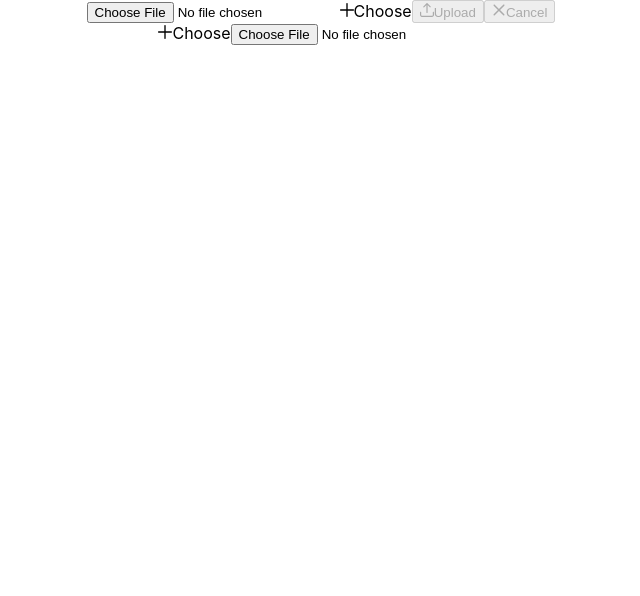
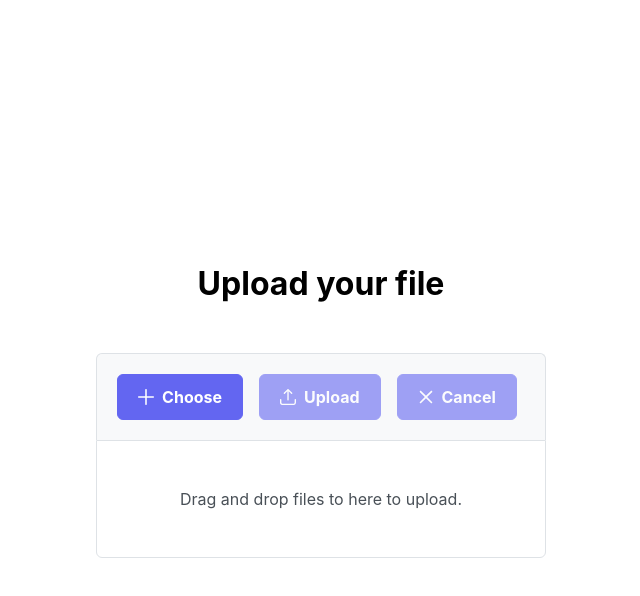
Before and after one commit to IzaqueRolim/TesteWareFlow, a React (Create React App) app in the folder frontend/: page / in a window 1280 px wide. Shown: the top 596 px of the page, without its empty margins (319-959 px from the left). Built offline with nearby package versions, Linux system fonts and the light colour scheme.

Commit message:
feat: tela login, cadastro, upload file

```diff
--- a/frontend/package.json
+++ b/frontend/package.json
@@ -3,10 +3,15 @@
   "version": "0.1.0",
   "private": true,
   "dependencies": {
+    "@emotion/react": "^11.11.1",
+    "@emotion/styled": "^11.11.0",
+    "@mui/material": "^5.14.1",
     "@testing-library/jest-dom": "^5.17.0",
     "@testing-library/react": "^13.4.0",
     "@testing-library/user-event": "^13.5.0",
     "axios": "^1.4.0",
+    "primeflex": "^3.3.1",
+    "primeicons": "^6.0.1",
     "primereact": "^9.6.0",
     "react": "^18.2.0",
     "react-dom": "^18.2.0",
--- a/frontend/src/App.css
+++ b/frontend/src/App.css
@@ -1,11 +1,19 @@
 .App {
   text-align: center;
+  display: flex;
+  align-items: center;
+  justify-content: center;
+  width: 100vw;
+  height: 100vh;
+
 }
+
 
 .App-logo {
   height: 40vmin;
   pointer-events: none;
 }
+
 
 @media (prefers-reduced-motion: no-preference) {
   .App-logo {
--- a/frontend/src/App.js
+++ b/frontend/src/App.js
@@ -2,12 +2,37 @@ import logo from './logo.svg';
 import './App.css';
 import { FileUpload } from 'primereact/fileupload';
 
+import "primereact/resources/themes/lara-light-indigo/theme.css";  //theme
+import "primereact/resources/primereact.min.css";                  //core css
+import "primeicons/primeicons.css";
+
+
+// import { ComponentName } from 'primereact/{componentname}';
+import { Dialog } from 'primereact/dialog';
+import { Button } from 'primereact/button';
+import { useState } from 'react';
+import { FileUploadDemo } from './components/FileUpload';
+import { Input } from '@mui/material';
+import { Auth } from './components/Auth';
+
+
 
 function App() {
+  const [state, setState] = useState();
   return (
     <div className="App">
-        <FileUpload name="demo" url="./upload"></FileUpload>
-        <FileUpload mode="basic" name="demo[]" url="./upload.php" accept="image/*" maxFileSize={1000000}/>
+       <div className="conteiner">
+
+{/* <Dialog visible={state} onHide={() => setState(false)}>
+    // content
+    </Dialog>
+
+<Button label="Show" onClick={() => setState(true)} /> */}
+
+<FileUploadDemo/>
+{/* <Auth/> */}
+    </div>
+
 
     </div>
   );
--- /dev/null
+++ b/frontend/src/components/Auth.js
@@ -0,0 +1,24 @@
+import React, { useState } from 'react';
+import { InputSwitch } from 'primereact/inputswitch';
+import '../styles/custompanel.css';
+
+import { FormsLogin } from './FormsLogin';
+import { FormsCadastro } from './FormsCadastro';
+export const Auth = () => {
+    const [checked1, setChecked1] = useState(false);
+
+    return(
+        <div className="login">
+             <div>
+            <div className="card">
+
+                <InputSwitch  checked={checked1} onChange={(e) => setChecked1(e.value)} />
+
+            </div>
+        </div>
+        {checked1?( <FormsCadastro/>):(<FormsLogin/>)}
+
+
+            </div>
+    )
+}
--- /dev/null
+++ b/frontend/src/components/FileUpload.js
@@ -0,0 +1,26 @@
+
+import React, { useRef, useState } from 'react';
+import { Toast } from 'primereact/toast';
+import { FileUpload } from 'primereact/fileupload';
+
+
+import '../styles/custompanel.css';
+
+
+export const FileUploadDemo = () => {
+
+    const toast = useRef(null);
+
+    const onUpload = () => {
+        toast.current.show({severity: 'info', summary: 'Success', detail: 'File Uploaded'});
+    }
+
+ return (
+        <div classname="file_upload">
+                <h1>Upload your file</h1>
+                <FileUpload    name="demo[]" url="https://primefaces.org/primereact/showcase/upload.php" onUpload={onUpload} multiple accept="image/*" maxFileSize={1000000}
+                    emptyTemplate={<p className="m-0">Drag and drop files to here to upload.</p>} />
+
+        </div>
+    )
+}
--- /dev/null
+++ b/frontend/src/components/FormsCadastro.js
@@ -0,0 +1,41 @@
+import React, { useState } from 'react';
+import { InputText } from 'primereact/inputtext';
+import { Checkbox } from 'primereact/checkbox';
+import { Box, Paper } from '@mui/material';
+import { Button } from 'primereact/button';
+
+export const FormsCadastro = ()=>{
+    const [value3, setValue3] = useState('');
+    const [checked, setChecked] = useState(false);
+    return(
+
+       <Paper elevation={3} sx={{height: "50vh", width: "25vw",
+            display: "flex", flexDirection: "column", gap:3, alignItems: "center", justifyContent:"center" }}>
+
+        <div>
+
+                <span className="p-input-icon-left">
+                    <i className="pi pi-user" />
+                    <InputText value={value3} onChange={(e) => setValue3(e.target.value)} placeholder="Username" />
+                </span>
+        </div>
+        <div>
+
+                <span className="p-input-icon-left">
+                    <i className="pi pi-shield" />
+                    <InputText value={value3} onChange={(e) => setValue3(e.target.value)} placeholder="Email" />
+                </span>
+        </div>
+        <div>
+
+                <span className="p-input-icon-left">
+                    <i className="pi pi-shield" />
+                    <InputText value={value3} onChange={(e) => setValue3(e.target.value)} placeholder="Password" />
+                </span>
+        </div>
+
+        <Button label="Cadastrar" aria-label="Submit"  />
+                </Paper>
+
+    );
+}
--- /dev/null
+++ b/frontend/src/components/FormsLogin.js
@@ -0,0 +1,43 @@
+import React, { useState } from 'react';
+import { InputText } from 'primereact/inputtext';
+import { Checkbox } from 'primereact/checkbox';
+import { Box, Paper } from '@mui/material';
+import { Button } from 'primereact/button';
+
+
+export const FormsLogin = ()=>{
+    const [value3, setValue3] = useState('');
+    const [checked, setChecked] = useState(false);
+    return(
+
+       <Paper elevation={3} sx={{height: "50vh", width: "25vw",
+            display: "flex", flexDirection: "column", gap:3, alignItems: "center", justifyContent:"center" }}>
+
+
+
+
+
+        <div>
+
+                <span className="p-input-icon-left">
+                    <i className="pi pi-user" />
+                    <InputText value={value3} onChange={(e) => setValue3(e.target.value)} placeholder="Username" />
+                </span>
+        </div>
+        <div>
+
+                <span className="p-input-icon-left">
+                    <i className="pi pi-shield" />
+                    <InputText value={value3} onChange={(e) => setValue3(e.target.value)} placeholder="Password" />
+                </span>
+        </div>
+
+                <div className="field-checkbox">
+                    <Checkbox inputId="binary" checked={checked} onChange={e => setChecked(e.checked)} />
+                    <label htmlFor="binary">Remember Me</label>
+                </div>
+                <Button label="Entrar" aria-label="Submit"  />
+                </Paper>
+
+    );
+}
--- a/frontend/src/index.css
+++ b/frontend/src/index.css
@@ -5,6 +5,11 @@ body {
     sans-serif;
   -webkit-font-smoothing: antialiased;
   -moz-osx-font-smoothing: grayscale;
+  display: flex;
+  width: 100vw;
+  height: 100vh;
+  justify-content: center;
+  align-items: center;
 }
 
 code {
--- /dev/null
+++ b/frontend/src/styles/custompanel.css
@@ -0,0 +1,26 @@
+.p-content {
+    background-color: #39929C;
+    color: #ffffff;
+}
+
+h1{
+    margin-bottom: 50px;
+}
+.file_upload{
+   width: 20vw;
+   height: 20vh;
+}
+
+.login{
+    background-color: #39929C;
+    background-position:center;
+    background-repeat: no-repeat;
+    background-size: 100% 100%;
+    background-image: url("../assets/login.png") ;
+    height: 100vh;
+    width: 100vw;
+    display: flex;
+    flex-direction: column;
+    align-items: center;
+    justify-content: center;
+}
```
Also changed, not shown: frontend/src/assets/login.png (added), 1 other file (tests, documents, lock files or other folders).
